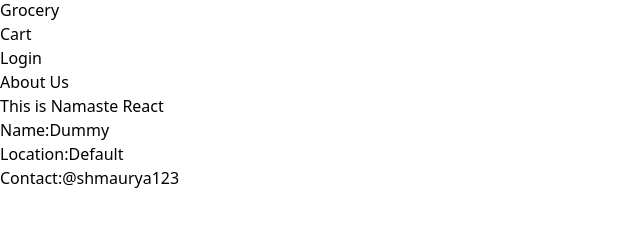
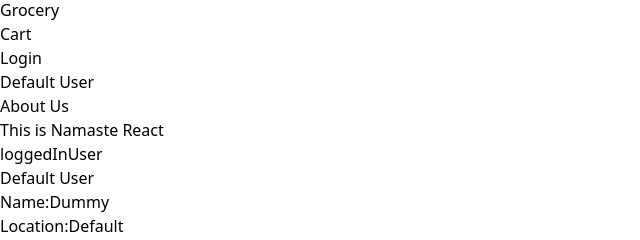
Before and after one commit to SHMAURYA123/React-dev, a React (Vite) app: page /about in a window 1280 px wide. Shown: the part 398-638 px from the top of the page, without its empty margins (0-640 px from the left). Built offline with nearby package versions, Linux system fonts and the light colour scheme; no server answers.

Commit message:
day 11 learn useContext concept ,in class based component useContext write different type as compare to function based component

```diff
--- a/src/components/About.js
+++ b/src/components/About.js
@@ -1,3 +1,4 @@
+import UserContext from "../utility/UserContext";
 import User from "./User";
 import UserClass from "./UserClass";
 import React from "react";
@@ -17,7 +18,14 @@
         <div>
             <h1>About Us</h1>
             <h2>This is Namaste React</h2>
-
+           <div>
+            loggedInUser
+            <UserContext.Consumer>
+                {({loggedInUser})=>(
+                    <h1 className="text-xl font-bold">{loggedInUser}</h1>
+                )}
+            </UserContext.Consumer>
+           </div>
            <UserClass name={"Second"} location={"Badarpur"}/>
         </div>
     );
--- a/src/components/Header.js
+++ b/src/components/Header.js
@@ -1,11 +1,14 @@
-import { useState } from "react";
+import { useContext, useState } from "react";
 import { LOGO_URL } from "../utility/constants";
 import { Link } from "react-router-dom";
 import useOnlineStatus from "../utility/useOnlineStatus";
+import UserContext from "../utility/UserContext";
 
 const Header=()=>{
    const [btnName,setBtnName]=useState("Login");
    const onlineStatus=useOnlineStatus();
+
+   const {loggedInUser}=useContext(UserContext);
 
   return (
     <div className="flex justify-between bg-pink-50 shadow-lg ">
@@ -25,6 +28,7 @@
         <button className="login" onClick={()=>{
           btnName==="Login"?setBtnName("Logout"):setBtnName("Login");
         }}>{btnName}</button>
+          <li className="px-4 font-bold">{loggedInUser}</li>
       </ul>
     </div>
     </div>
--- a/src/components/RestaurantCard.js
+++ b/src/components/RestaurantCard.js
@@ -1,8 +1,11 @@
+import { useContext } from "react";
 import { CDN_URL } from "../utility/constants";
+import UserContext from "../utility/UserContext";
 
 
 const RestaurantCard=(props) =>{
     const{resData}=props; //de
+    const{loggedInUser}=useContext(UserContext);
 
     const{cloudinaryImageId,name,cuisines,avgRating}=resData?.info;  // optional channing
     const{deliveryTime}=resData?.info.sla;
@@ -13,6 +16,7 @@
         <h3>{cuisines.join(",")}</h3>
         <h4>{avgRating} stars</h4>
         <h5>{deliveryTime} minutes</h5>
+        <h4>User :{loggedInUser} </h4>
       </div>
     )
   };
--- a/src/components/RestaurantMenu.js
+++ b/src/components/RestaurantMenu.js
@@ -33,7 +33,9 @@
         <p className="font-bold text-lg">
            {cuisines.join(",")} - {costForTwoMessage}
         </p>
+
         {categories.map((category,index)=>(
+         //controlled component
          <RestaurantCategory
          key={category?.card?.card?.title}
          data={category?.card?.card}
--- /dev/null
+++ b/src/utility/UserContext.js
@@ -0,0 +1,7 @@
+import { createContext } from "react";
+
+const UserContext=createContext({
+    loggedInUser:"Default User",
+});
+
+export default UserContext;
```
